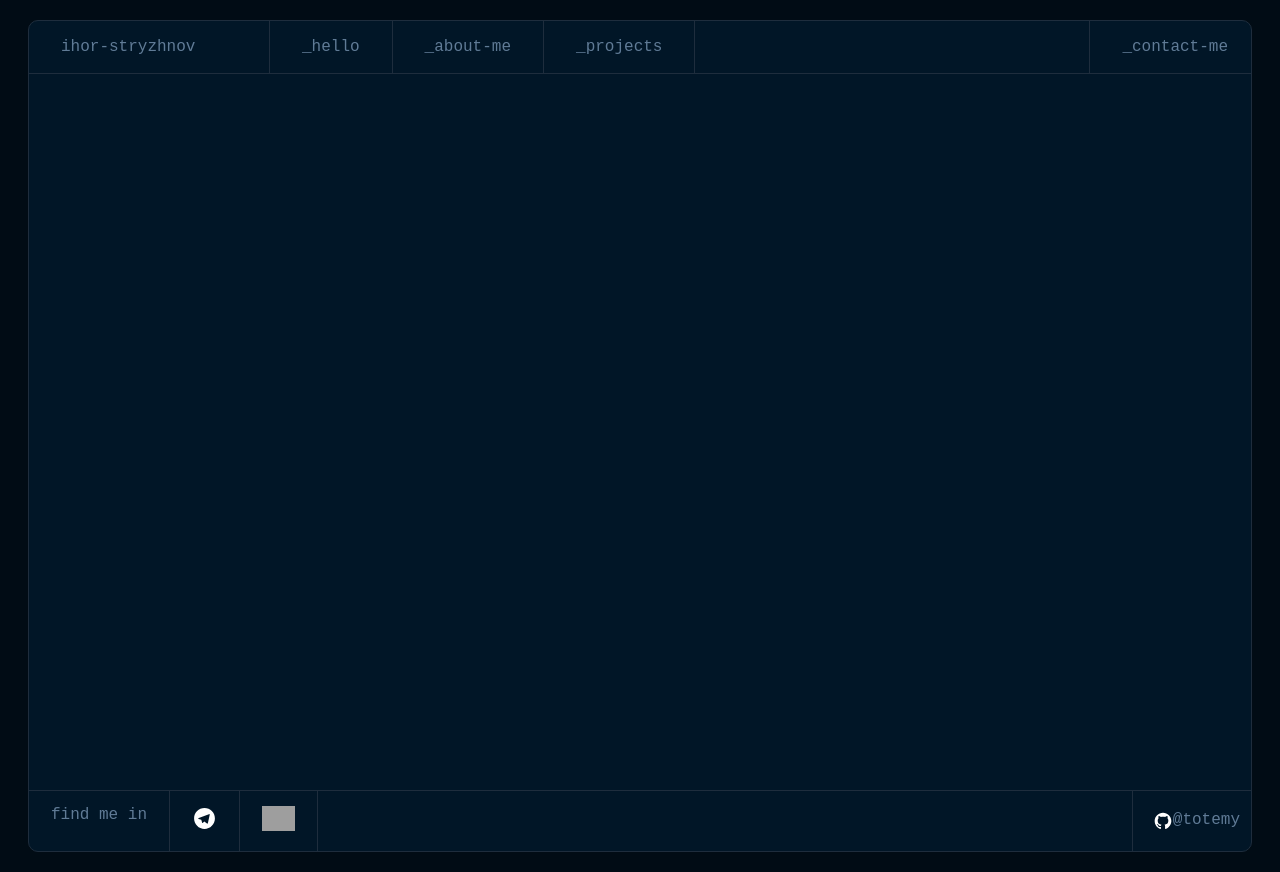
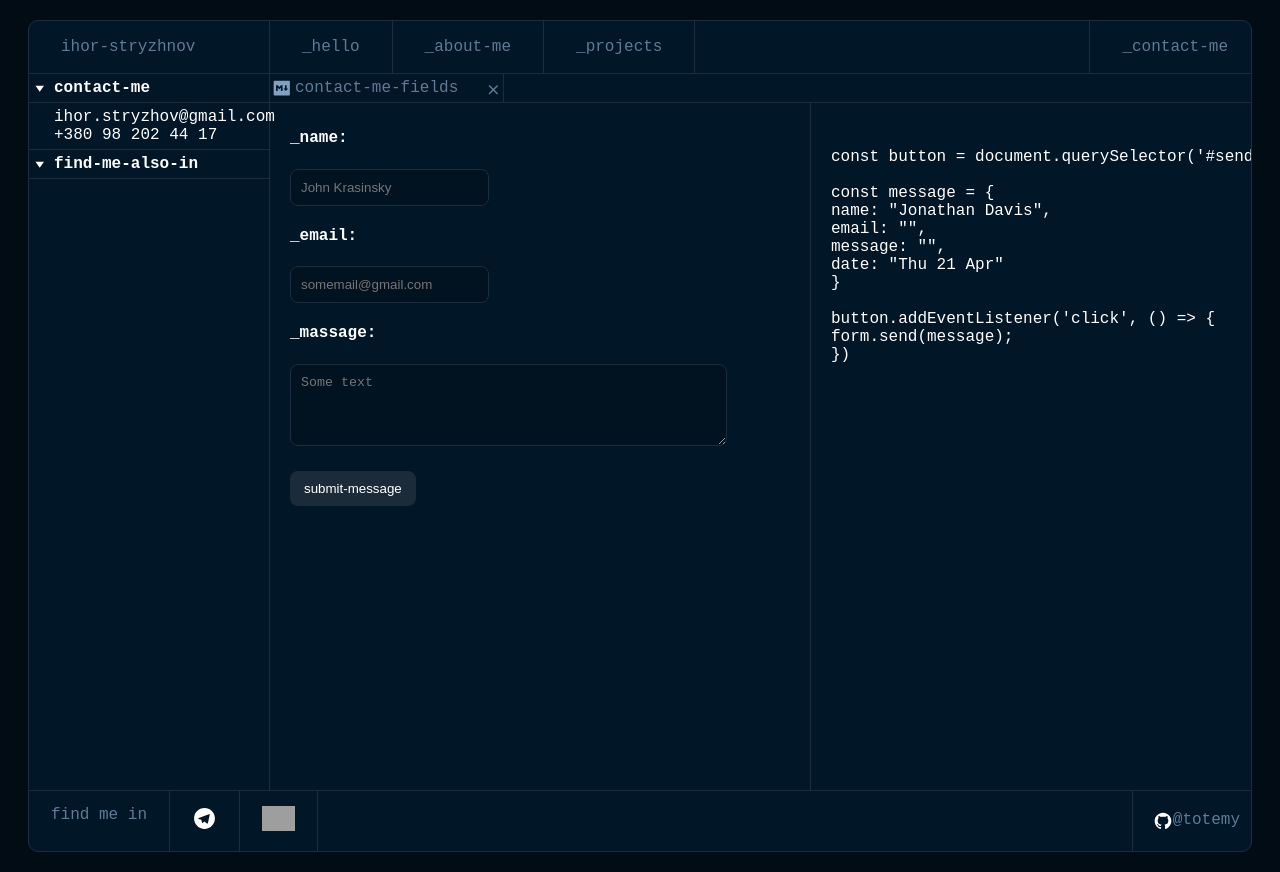
Before and after one commit to Totemy/portfolio-app, a Vue app: page /contact-me in a window 1280 px wide. Built offline with nearby package versions, Linux system fonts and the light colour scheme; grey boxes are pictures that could not be loaded; a web font is replaced by a local one.

Commit message:
Added contact me page

```diff
--- /dev/null
+++ b/src/components/ContactMe.vue
@@ -0,0 +1,74 @@
+<template>
+  <div class="contact-me">
+    <div class="contact-me__sidebar">
+      <div class="sidebar__header">
+        contact-me
+      </div>
+      <div class="sidebar__items">
+        <div class="sidebar__items-mail">
+          ihor.stryzhov@gmail.com
+        </div>
+        <div class="sidebar__items-phone">
+          +380 98 202 44 17
+        </div>
+      </div>
+      <div class="sidebar__header">
+        find-me-also-in
+      </div>
+    </div>
+    <div class="contact-me__tab">
+      <div class="tab__items">
+        <div class="tab__item">
+          contact-me-fields
+        </div>
+      </div>
+      <div class="tab__objects">
+        <div class="tab__object">
+          <div>
+            <h4>_name:</h4>
+            <input class="contact-me__input" type="text"  v-model="name" @input="handleInputChange" placeholder="John Krasinsky"/>
+          </div>
+          <div>
+            <h4>_email:</h4>
+            <input class="contact-me__input" type="text"  v-model="email" @input="handleInputChange" placeholder="somemail@gmail.com"/>
+          </div>
+          <div>
+            <h4>_massage:</h4>
+            <textarea class="contact-me__input"  id="massage"  v-model="massage" name="massage" @input="handleInputChange" rows="4" cols="50" placeholder="Some text"></textarea>
+          </div>
+          <div class="contact-me__button">
+            <button class="btn">submit-message</button>
+          </div>
+        </div>
+        <div class="tab__object">
+          <div class="contact-me__code">
+            const button = document.querySelector('#sendBtn'); <br/>
+            <br/>
+            const message = {<br/>
+            name: "Jonathan Davis",<br/>
+            email: "",<br/>
+            message: "",<br/>
+            date: "Thu 21 Apr"<br/>
+            }<br/>
+            <br/>
+            button.addEventListener('click', () => {<br/>
+            form.send(message);<br/>
+            })<br/>
+          </div>
+        </div>
+      </div>
+
+    </div>
+  </div>
+</template>
+<script>
+export default {
+  data(){
+    return{
+      name: '',
+      email: '',
+      massage: '',
+    }
+  }
+}
+</script>
--- a/src/components/NavbarPage.vue
+++ b/src/components/NavbarPage.vue
@@ -13,7 +13,7 @@
     </div>
 
     <div  class="navbar__item">
-      _contact-me
+      <router-link to="/contact-me">  _contact-me</router-link>
     </div>
   </div>
 </template>
--- a/src/router/index.js
+++ b/src/router/index.js
@@ -2,6 +2,7 @@ import { createRouter, createWebHistory } from 'vue-router';
 import Main from '@/components/MainPage.vue';
 import AboutMePage from "@/components/AboutMePage.vue";
 import ProjectsPage from "@/components/ProjectsPage.vue";
+import ContactMe from "@/components/ContactMe.vue";
 
 
 const routes = [
@@ -19,6 +20,11 @@ const routes = [
         path: '/projects',
         name: 'Projects',
         component: ProjectsPage
+    },
+    {
+        path: '/contact-me',
+        name: 'Contact Me',
+        component: ContactMe
     }
 ]
 const router = createRouter({
--- a/src/styles/_about.scss
+++ b/src/styles/_about.scss
@@ -10,6 +10,7 @@
   &__item{
     padding: 1px 1px 1px 5px;
     position: relative;
+    cursor: pointer;
     &:before{
       content: url("/src/assets/img/main/markdown.svg");
       display: block;
@@ -22,6 +23,7 @@
     padding: 5px 5px 5px 25px;
   }
   &__header{
+    cursor: pointer;
     font-weight: bold;
     border-bottom: 1px solid $stroke;
     padding: 5px 5px 5px 25px;
@@ -43,10 +45,11 @@
     border-bottom: 1px solid $stroke;
   }
   &__item{
-    padding: 4px 25px;
+    padding: 5px 45px 5px 25px;
     color: $nav-font-color;
     border-right: 1px solid $stroke;
     position: relative;
+    cursor: pointer;
     &:before{
       content: url("/src/assets/img/main/markdown.svg");
       display: block;
@@ -66,6 +69,7 @@
     padding: 5px 20px 5px 20px;
     border-right: 1px solid $stroke;
     height: 100%;
+    min-width: 500px;
   }
   &__objects{
     display: flex;
--- /dev/null
+++ b/src/styles/_contact.scss
@@ -0,0 +1,25 @@
+.contact-me{
+  display: flex;
+  height: 100%;
+  &__sidebar{
+    border-right: 1px solid $stroke;
+    min-width: 240px;
+  }
+  &__tab{
+    width: 100%;
+    overflow: hidden;
+  }
+  &__input{
+    padding: 10px;
+    background-color: #011221;
+    border: 1px solid #1E2D3D;
+    border-radius: 8px;
+  }
+  &__button{
+    margin-top: 20px;
+  }
+  &__code{
+    margin-top: 40px;
+
+  }
+}
--- a/src/styles/_mainpage.scss
+++ b/src/styles/_mainpage.scss
@@ -26,6 +26,7 @@
     object-fit: cover;
     position: relative;
     display: block;
+    border-radius: 8px;
     &:before{
       position: absolute;
       content: '';
@@ -33,7 +34,7 @@
       height: 100%;
       top: 0;
       left: 0;
-      background-image: url('/src/assets/img/main-page/blur.svg');
+      background-image: url('/src/assets/img/main/background.png');
       background-size: cover;
       backdrop-filter: blur(20px); /* Adjust the blur radius as needed */
       z-index: -1; /* Ensure it's behind the image */
--- a/src/styles/app.scss
+++ b/src/styles/app.scss
@@ -7,3 +7,4 @@
 @import "mainpage";
 @import "navbar";
 @import "projects";
+@import "contact";
```
Also changed, not shown: src/assets/img/main/background.png (added).
